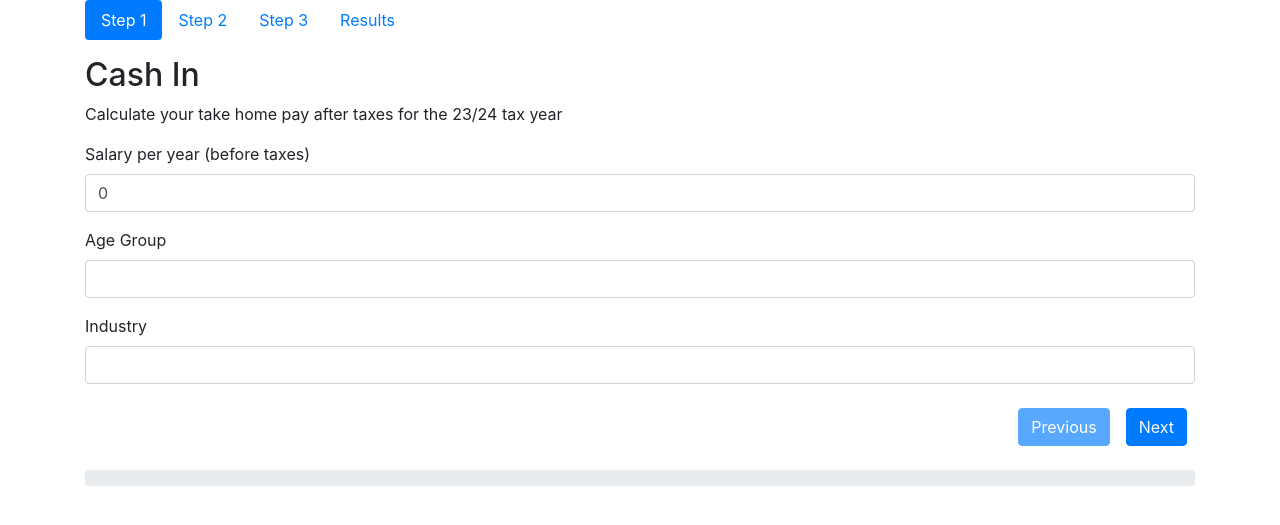
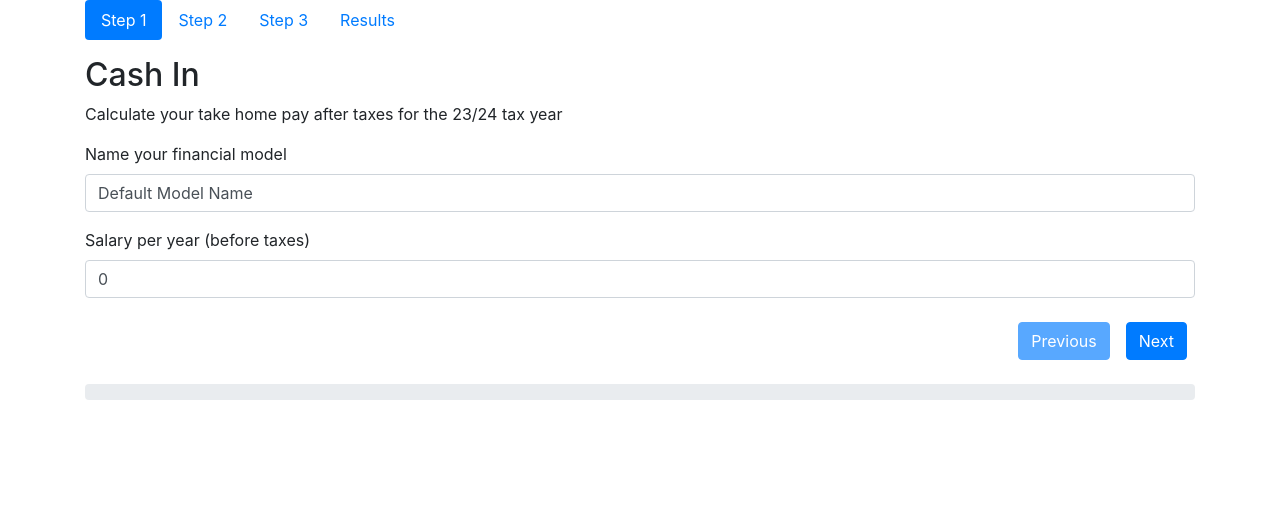
Before and after one commit to absurdity9/capstone, a Django app: page /add in a window 1280 px wide. Shown: the part 74-599 px from the top of the page. Run offline with Django 4.2, Linux system fonts and the light colour scheme; some libraries are stand-ins or nearby versions.

Commit message:
+ add page, +form field for add value+ store to ls

```diff
--- a/cashnomics/static/cashnomics/add-script.js
+++ b/cashnomics/static/cashnomics/add-script.js
@@ -81,10 +81,11 @@ function updateStep(step) {
 
     // Saving Inputs Form 1 tab 1
     const salaryAmount = document.getElementById('salaryAmount'), salaryValue = parseInt(salaryInput.value);
-    let age = document.getElementById('Age').value;
-    let industry = document.getElementById('Industry').value;
     let netMonthlySalary = calculateNetSalary(salaryValue);
     let cashLeft;
+
+    // Model name
+    const nameValue = document.getElementById('modelName').value
 
     // Div for information container 1 tab 2
     if (currentStep === 1) {
@@ -92,18 +93,17 @@ function updateStep(step) {
       netMonthlySalaryDisplay.textContent = netMonthlySalary.toFixed(2);
       chartData.push(netMonthlySalary);
       // Save to LS
-      var formData = {
+      var formData = { // Data for logged in and not logged in users
         salary: salaryValue,
         income_after_tax: netMonthlySalary,
       };
-      var formData2 = {
-        age: age,
-        industry: industry
+      var additional_formData = { // Data for logged in users adding another model
+        name: nameValue,
       };
+      console.log(nameValue);
 
     localStorage.setItem('IncomeData', JSON.stringify(formData));
-    localStorage.setItem('UserProfileData', JSON.stringify(formData2));
-
+    localStorage.setItem('ModelData', JSON.stringify(additional_formData));
     }
     // Saving Inputs for Form 2 in tab 3
     const cost_sh_bills = document.getElementById('cost_sh_bills').value;
--- a/cashnomics/templates/cashnomics/add.html
+++ b/cashnomics/templates/cashnomics/add.html
@@ -29,16 +29,12 @@
         <p>Calculate your take home pay after taxes for the 23/24 tax year</p>
         <form>
           <div class="mb-3">
+            <label for="Model Name" class="form-label">Name your financial model</label>
+            <input type="text" class="form-control" id="modelName" aria-describedby="modelName" value="Default Model Name" placeholder="">
+          </div>
+          <div class="mb-3">
             <label for="Salary" class="form-label">Salary per year (before taxes)</label>
             <input type="text" class="form-control" id="Salary" aria-describedby="Salary" value="0" placeholder="0">
-          </div>
-          <div class="mb-3">
-            <label for="Age" class="form-label">Age Group</label>
-            <input type="Age" class="form-control" id="Age">
-          </div>
-          <div class="mb-3">
-            <label for="Industry" class="form-label">Industry </label>
-            <input type="Industry" class="form-control" id="Industry">
           </div>
         </form>
       </div>
--- a/cashnomics/templates/cashnomics/dashboard.html
+++ b/cashnomics/templates/cashnomics/dashboard.html
@@ -34,7 +34,6 @@
 <script src="https://cdn.jsdelivr.net/npm/chart.js@4.2.1/dist/chart.umd.min.js"></script>
 <script src="https://cdnjs.cloudflare.com/ajax/libs/bootstrap/5.3.0/js/bootstrap.bundle.min.js"></script>
 <script src="{% static 'cashnomics/dashboard-script.js' %}"></script>
-<script src="{% static 'cashnomics/dashboard-charts.js' %}"></script>
 <script src="{% static 'cashnomics/salary-calc-script.js' %}"></script>
 
 {% endblock %}
--- a/cashnomics/views.py
+++ b/cashnomics/views.py
@@ -1,4 +1,5 @@
 from django.shortcuts import render
+from django.shortcuts import get_object_or_404
 from django.contrib.auth.decorators import login_required
 from django.views.decorators.csrf import csrf_exempt
 import json
@@ -91,9 +92,6 @@ def ranking(request):
     return render(request, "cashnomics/ranking.html", {
     })
 
-from django.shortcuts import get_object_or_404
-from django.http import HttpResponse
-
 def update(request, financial_model_id):
     if request.method == 'POST':
         try:
```
Also changed, not shown: cashnomics/static/cashnomics/dashboard-script.js (+3 -28 lines), db.sqlite3.
